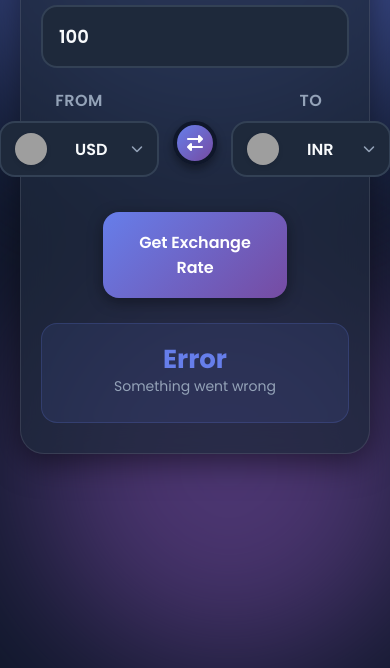
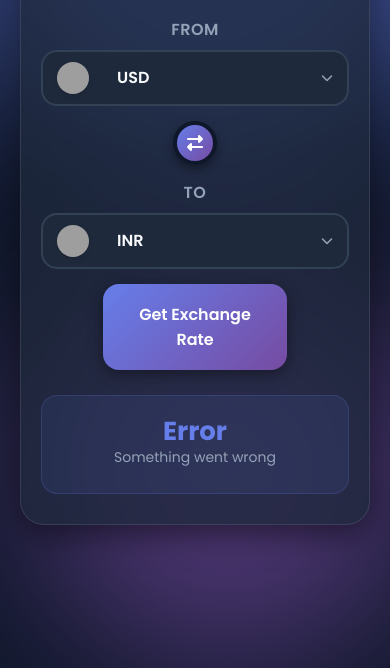
Before and after one commit to jaydholu/currency-converter, a plain HTML site: page index.html in a window 390 px wide. Shown: the part 260-928 px from the top of the page. Drawn offline with Linux system fonts and the light colour scheme; no server answers; grey boxes are pictures that could not be loaded; a web font is replaced by a local one.

Commit message:
Fix mobile UI issue

```diff
--- a/style.css
+++ b/style.css
@@ -136,7 +136,20 @@ h1 {
     display: flex;
     justify-content: center;
     align-items: center;
-    gap: 36px;
+    gap: 32px;
+    flex-wrap: wrap;
+}
+
+@media (max-width: 500px) {
+    .convert-group {
+        flex-direction: column;
+        gap: 22px;
+    }
+
+    .convert-group .form-group {
+        width: 100%;
+        margin-bottom: 0;
+    }
 }
 
 /* --- FORM ELEMENTS --- */
```
